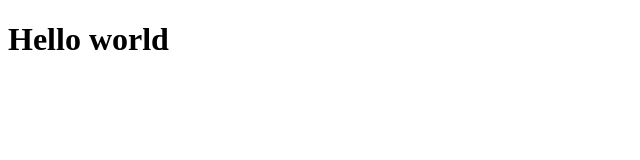
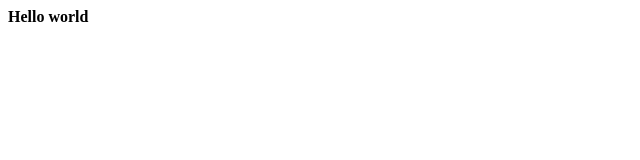
Before and after one commit to GodzK/hello-git, a plain HTML site: page index.html in a window 1280 px wide. Shown: the whole page, without its empty margins (0-640 px from the left). Drawn offline with Linux system fonts and the light colour scheme.

Commit message:
add a b tag

```diff
--- a/index.html
+++ b/index.html
@@ -6,7 +6,7 @@
     <title>Document</title>
 </head>
 <body>
-    <h1>Hello world</h1>
+    <b>Hello world</b>
 
 </body>
 </html>
```
